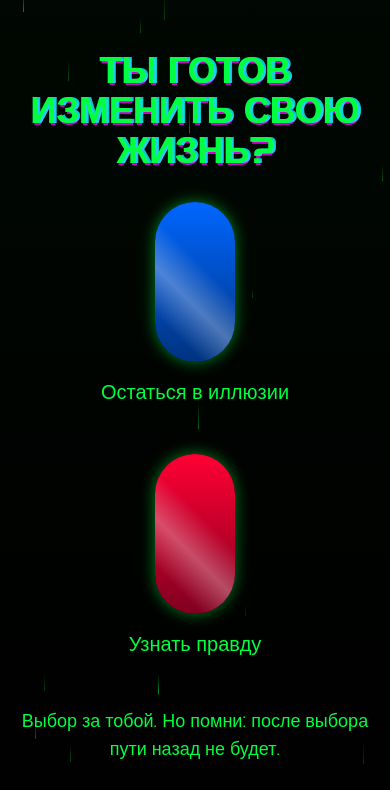
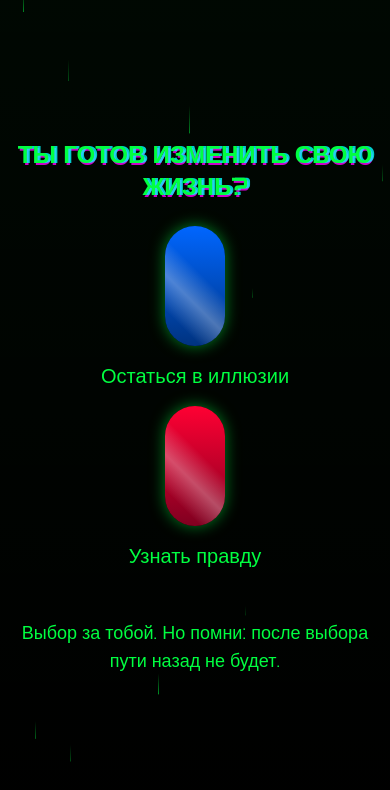
Before and after one commit to mironia7777-jpg/mytelegramapp, a plain HTML site: page index.html in a window 390 px wide. Shown: the top 790 px of the page. Drawn offline with nearby package versions, Linux system fonts and the light colour scheme.

Commit message:
Update index.html

```diff
--- a/index.html
+++ b/index.html
@@ -2,7 +2,7 @@
 <html lang="ru">
 <head>
     <meta charset="UTF-8">
-    <meta name="viewport" content="width=device-width, initial-scale=1.0">
+    <meta name="viewport" content="width=device-width, initial-scale=1.0, maximum-scale=1.0, user-scalable=no">
     <title>Матрица: Выбор</title>
     <script src="https://cdn.tailwindcss.com"></script>
     <style>
@@ -39,9 +39,9 @@
         }
 
         .pill {
-            width: 80px;
-            height: 160px;
-            border-radius: 40px;
+            width: 60px;
+            height: 120px;
+            border-radius: 30px;
             cursor: pointer;
             transition: all 0.3s ease;
             position: relative;
@@ -148,9 +148,23 @@
             background: transparent;
             border: 1px solid #00ff41;
             color: #00ff41;
-            padding: 10px;
+            padding: 8px;
             outline: none;
             transition: all 0.3s;
+            font-size: 14px;
+        }
+
+        @media (max-width: 640px) {
+            .matrix-btn {
+                padding: 10px;
+                font-size: 14px;
+            }
+            .registration-form h2 {
+                font-size: 1.5rem;
+            }
+            .flex-col.md\:flex-row {
+                gap: 1rem;
+            }
         }
 
         .matrix-input:focus {
@@ -218,7 +232,7 @@
     <div class="container mx-auto px-4 h-screen flex flex-col justify-center items-center">
         <!-- Главный экран выбора -->
         <div id="main-screen" class="text-center">
-            <h1 class="text-4xl md:text-6xl font-bold mb-8 glitch flicker" data-text="ТЫ ГОТОВ ИЗМЕНИТЬ СВОЮ ЖИЗНЬ?">ТЫ ГОТОВ ИЗМЕНИТЬ СВОЮ ЖИЗНЬ?</h1>
+            <h1 class="text-2xl md:text-6xl font-bold mb-6 md:mb-8 glitch flicker" data-text="ТЫ ГОТОВ ИЗМЕНИТЬ СВОЮ ЖИЗНЬ?">ТЫ ГОТОВ ИЗМЕНИТЬ СВОЮ ЖИЗНЬ?</h1>
 
             <div class="flex flex-col md:flex-row justify-center items-center gap-12 mb-12">
                 <div class="flex flex-col items-center">
@@ -309,7 +323,7 @@
             const rainContainer = document.getElementById('rain');
             rainContainer.innerHTML = '';
 
-            const dropsCount = window.innerWidth < 768 ? 30 : 100;
+            const dropsCount = window.innerWidth < 768 ? 20 : 100;
 
             for (let i = 0; i < dropsCount; i++) {
                 const drop = document.createElement('div');
```
